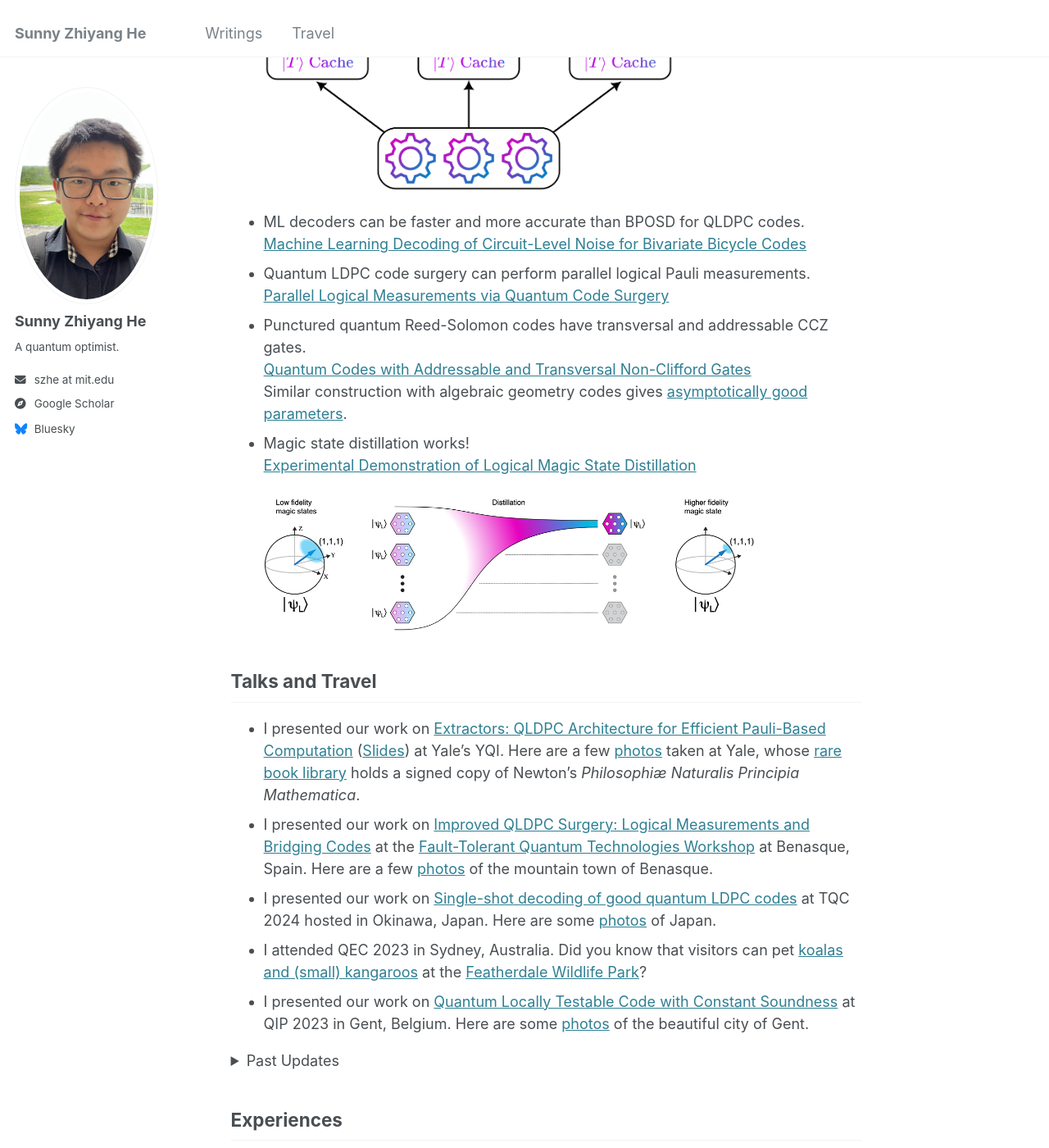
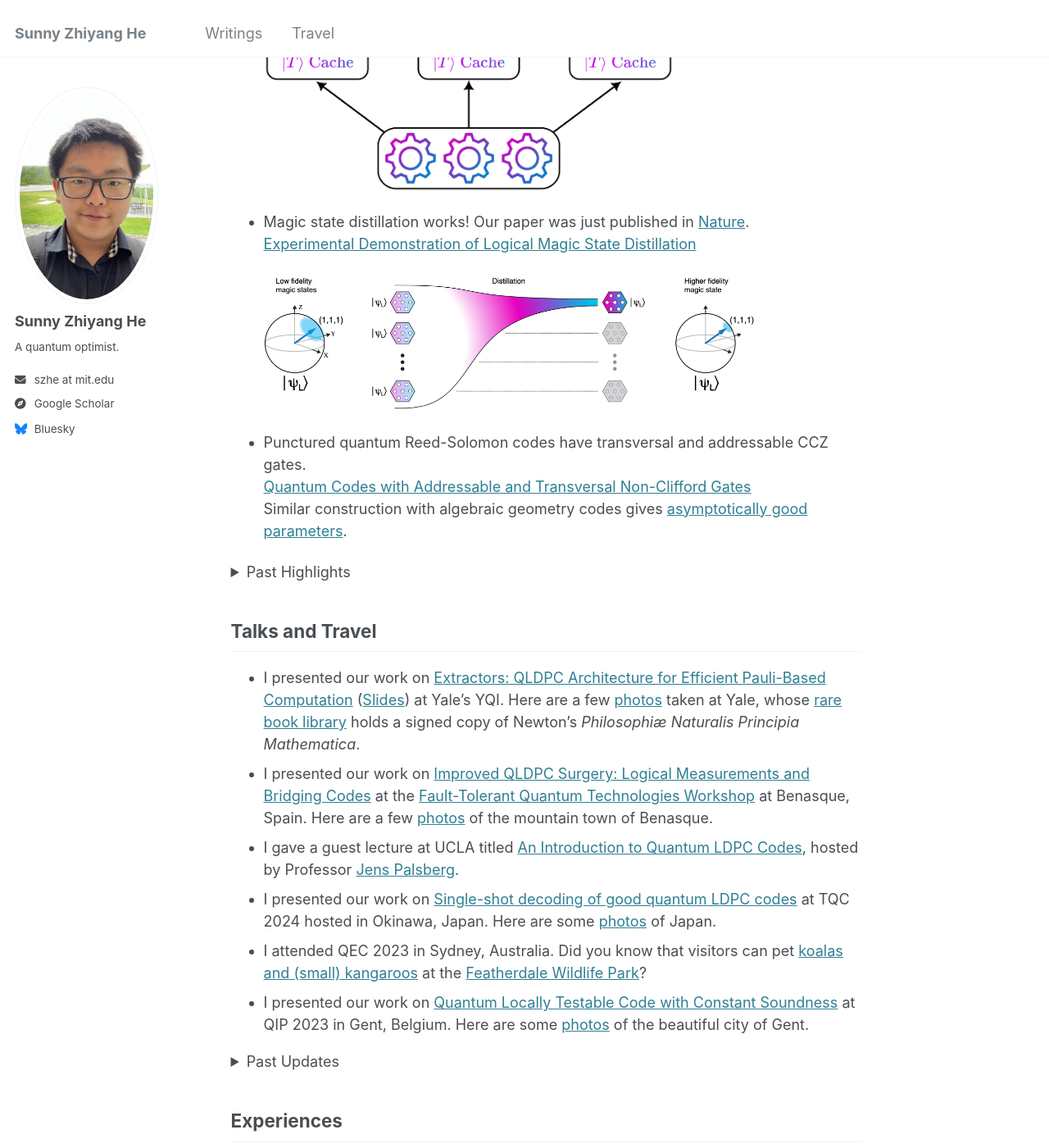
Before and after one commit to SunnyZhiyangHe/sunnyzhiyanghe.github.io, a Jekyll site: the page built from _pages/about.md, in a window 1280 px wide and 1400 px high, scrolled down 802 px. Shown: the whole window at 82% size. Built offline with Jekyll 4.4.1, drawn with Linux system fonts in a browser that asks for light colours; some of the changed text lies outside the part shown.

Commit message:
Update about.md

```diff
--- a/_pages/about.md
+++ b/_pages/about.md
@@ -17,29 +17,31 @@ Prior to grad school I was an undergrad at CMU. I worked in graph algorithms wit
 [Extractors: QLDPC Architecture for Efficient Pauli-Based Computation](https://arxiv.org/abs/2503.10390)
 
   <img src="/images/Extractor_Architecture.png" alt="Extractor Architecture" width="500">
-- ML decoders can be faster and more accurate than BPOSD for QLDPC codes.
-[Machine Learning Decoding of Circuit-Level Noise for Bivariate Bicycle Codes](https://arxiv.org/abs/2504.13043)
-- Quantum LDPC code surgery can perform parallel logical Pauli measurements.
-[Parallel Logical Measurements via Quantum Code Surgery](https://arxiv.org/abs/2503.05003)
+- Magic state distillation works! Our paper was just published in [Nature](https://www.nature.com/articles/s41586-025-09367-3).
+[Experimental Demonstration of Logical Magic State Distillation](https://arxiv.org/abs/2412.15165)
+
+  <img src="/images/MSD_main.png" alt="Logical magic state distillation with color code" width="600">
 - Punctured quantum Reed-Solomon codes have transversal and addressable CCZ gates.
 [Quantum Codes with Addressable and Transversal Non-Clifford Gates](https://arxiv.org/abs/2502.01864)
 Similar construction with algebraic geometry codes gives [asymptotically good parameters](https://arxiv.org/abs/2507.05392).
-- Magic state distillation works!
-[Experimental Demonstration of Logical Magic State Distillation](https://arxiv.org/abs/2412.15165)
 
-  <img src="/images/MSD_main.png" alt="Logical magic state distillation with color code" width="600">
 
-<!-- <details markdown="1">
+<details markdown="1">
   <summary>Past Highlights</summary>
 
   <div markdown="1">
+  - ML decoders can be faster and more accurate than BPOSD for QLDPC codes.
+  [Machine Learning Decoding of Circuit-Level Noise for Bivariate Bicycle Codes](https://arxiv.org/abs/2504.13043)
+  - Quantum LDPC code surgery can perform parallel logical Pauli measurements.
+  [Parallel Logical Measurements via Quantum Code Surgery](https://arxiv.org/abs/2503.05003)
 
   </div>
 </details>
-   -->
+
 ## Talks and Travel {#talks}
 - I presented our work on [Extractors: QLDPC Architecture for Efficient Pauli-Based Computation](https://arxiv.org/abs/2503.10390) ([Slides](files/Extractors.pdf)) at Yale's YQI. Here are a few [photos](/travel#Yale) taken at Yale, whose [rare book library](https://beinecke.library.yale.edu/) holds a signed copy of Newton's *Philosophiæ Naturalis Principia Mathematica*.
 - I presented our work on [Improved QLDPC Surgery: Logical Measurements and Bridging Codes](https://arxiv.org/abs/2407.18393) at the [Fault-Tolerant Quantum Technologies Workshop](https://www.benasque.org/2024ftqt/) at Benasque, Spain. Here are a few [photos](/travel#Benasque) of the mountain town of Benasque.
+- I gave a guest lecture at UCLA titled [An Introduction to Quantum LDPC Codes](files/QLDPC_UCLA.pdf), hosted by Professor [Jens Palsberg](https://web.cs.ucla.edu/~palsberg/).
 - I presented our work on [Single-shot decoding of good quantum LDPC codes](https://arxiv.org/abs/2306.12470) at TQC 2024 hosted in Okinawa, Japan. Here are some [photos](/travel#Japan) of Japan.
 - I attended QEC 2023 in Sydney, Australia. Did you know that visitors can pet [koalas and (small) kangaroos](/travel#Sydney) at the [Featherdale Wildlife Park](https://www.featherdale.com.au/)?
 - I presented our work on [Quantum Locally Testable Code with Constant Soundness](https://arxiv.org/abs/2209.11405) at QIP 2023 in Gent, Belgium. Here are some [photos](/travel#Gent) of the beautiful city of Gent.
@@ -53,7 +55,6 @@ Similar construction with algebraic geometry codes gives [asymptotically good pa
   - I gave an invited talk on [Extractors](https://arxiv.org/abs/2503.10390) at the [DIMACS Workshop on Quantum Software Systems and Theory](http://dimacs.rutgers.edu/events/details?eID=3248), hosted at Rutgers University.
   - I gave a talk on Building a Quantum Computer Beyond the Surface Code in Apr 2025, at the MIT PQI seminar organized by Anand Natarajan.
   - In Fall 2024, I helped organize a reading group on Quantum Fault-Tolerance with Rachel Zhang, Adam Wills and Vinod Vaikuntanathan.
-  - I gave a guest lecture at UCLA titled [An Introduction to Quantum LDPC Codes](files/QLDPC_UCLA.pdf) in March 2024, hosted by Professor [Jens Palsberg](https://web.cs.ucla.edu/~palsberg/).
   - In Summer 2023 and 2025, I attended the [Quantum Summer Cluster Workshop](https://simons.berkeley.edu/workshops/quantum-summer-cluster-workshop) at Simons Institute.
   - In Spring 2022, I helped organize a reading group on Asymptotically Good QLDPC Codes with Eugene Tang and Anand Natarajan.
   </div>
@@ -102,8 +103,7 @@ Talks at MIT, [Coogee 2025](https://quantum.sydney.edu.au/coogee25/), [Asia Paci
 Pedro Sales Rodriguez, John M. Robinson, Paul Niklas Jepsen, Zhiyang He, Casey Duckering, Chen Zhao, Kai-Hsin Wu, <label for="auth-toggle-1" style="cursor:pointer; text-decoration:underline; display:inline;">and 60 more authors</label><input type="checkbox" id="auth-toggle-1" style="display:none;"><span class="more-authors">: Joseph Campo, Kevin Bagnall, Minho Kwon, Thomas Karolyshyn, Phillip Weinberg, Madelyn Cain, Simon J. Evered, Alexandra A. Geim, Marcin Kalinowski, Sophie H. Li, Tom Manovitz, Jesse Amato-Grill, James I. Basham, Liane Bernstein, Boris Braverman, Alexei Bylinskii, Adam Choukri, Robert DeAngelo, Fang Fang, Connor Fieweger, Paige Frederick, David Haines, Majd Hamdan, Julian Hammett, Ning Hsu, Ming-Guang Hu, Florian Huber, Ningyuan Jia, Dhruv Kedar, Milan Kornjača, Fangli Liu, John Long, Jonathan Lopatin, Pedro L. S. Lopes, Xiu-Zhe Luo, Tommaso Macrì, Ognjen Marković, Luis A. Martínez-Martínez, Xianmei Meng, Stefan Ostermann, Evgeny Ostroumov, David Paquette, Zexuan Qiang, Vadim Shofman, Anshuman Singh, Manuj Singh, Nandan Sinha, Henry Thoreen, Noel Wan, Yiping Wang, Daniel Waxman-Lenz, Tak Wong, Jonathan Wurtz, Andrii Zhdanov, Laurent Zheng, Markus Greiner, Alexander Keesling, Nathan Gemelke, Vladan Vuletić, Takuya Kitagawa</span>, Sheng-Tao Wang, Dolev Bluvstein, Mikhail D. Lukin, Alexander Lukin, Hengyun Zhou, Sergio H. Cantú.
 ***Nature (2025).***
 Talks at MIT, Harvard, APS March Meetings, and [FTQC](https://les-houches-ftqc-workshop.alice-bob.com/).
-[[arxiv]](https://arxiv.org/abs/2412.15165), [[Blog Post by QuEra]](https://www.quera.com/blog-posts/magic-state-distillation-on-logical-qubits)
-<!-- , [[Nature]]() -->
+[[arxiv]](https://arxiv.org/abs/2412.15165), [[Blog Post by Harry]](https://www.quera.com/blog-posts/magic-state-distillation-on-logical-qubits), [[Press Release by QuEra]](https://www.quera.com/press-releases/quera-harvard-and-mit-researchers-demonstrate-logical-level-magic-state-distillation-on-a-neutral-atom-quantum-computer), [[Nature]](https://www.nature.com/articles/s41586-025-09367-3)
 
 1. __Permutation gates in the third level of the Clifford hierarchy__, 2024
 Zhiyang He, Luke Robitaille, Xinyu Tan.
```
Also changed, not shown: other parts of _pages/about.md (+1 -1 lines).
